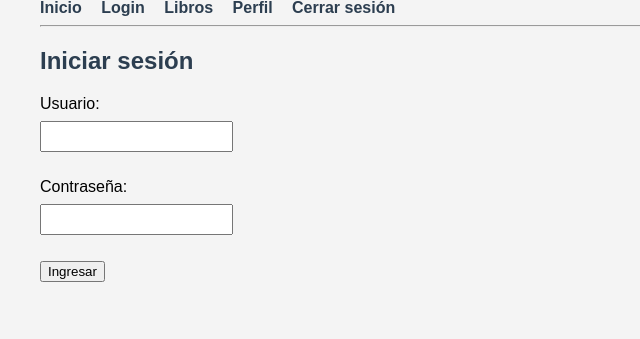
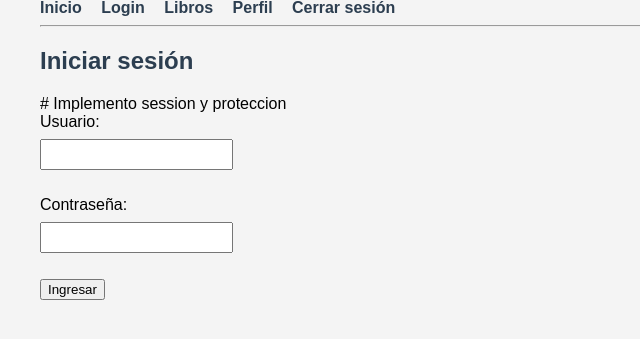
Before and after one commit to LNYTNZ/portal_biblioteca, a Flask app: page /login in a window 1280 px wide. Shown: the part 41-380 px from the top of the page, without its empty margins (0-640 px from the left). Run offline with Flask 3, Linux system fonts and the light colour scheme.

Commit message:
Implementa session

```diff
--- a/templates/libros.html
+++ b/templates/libros.html
@@ -1,5 +1,5 @@
 {% extends "base.html" %}
-
+# Implentar Jinja
 {% block contenido %}
 
     <h2>Bienvenido, {{ usuario }}</h2>
--- a/templates/login.html
+++ b/templates/login.html
@@ -3,7 +3,7 @@
 {% block contenido %}
 
     <h2>Iniciar sesión</h2>
-
+# Implemento session y proteccion
     <!-- Mostramos el mensaje de error solo si existe -->
     {% if error %}
         <p style="color:red">{{ error }}</p>
```
